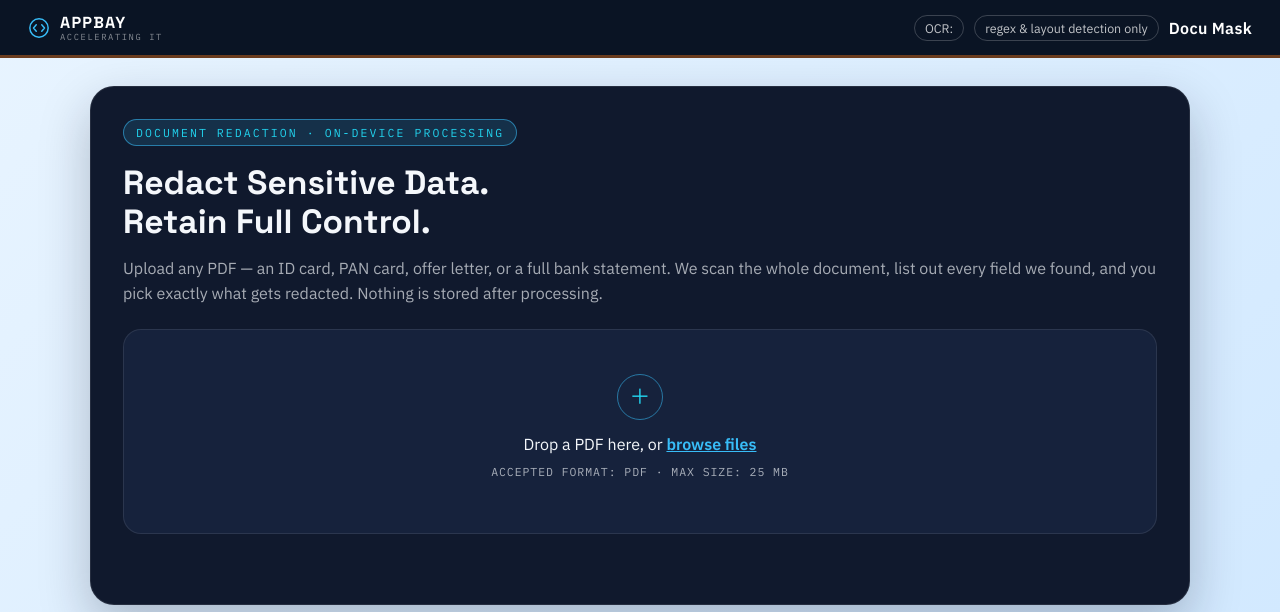
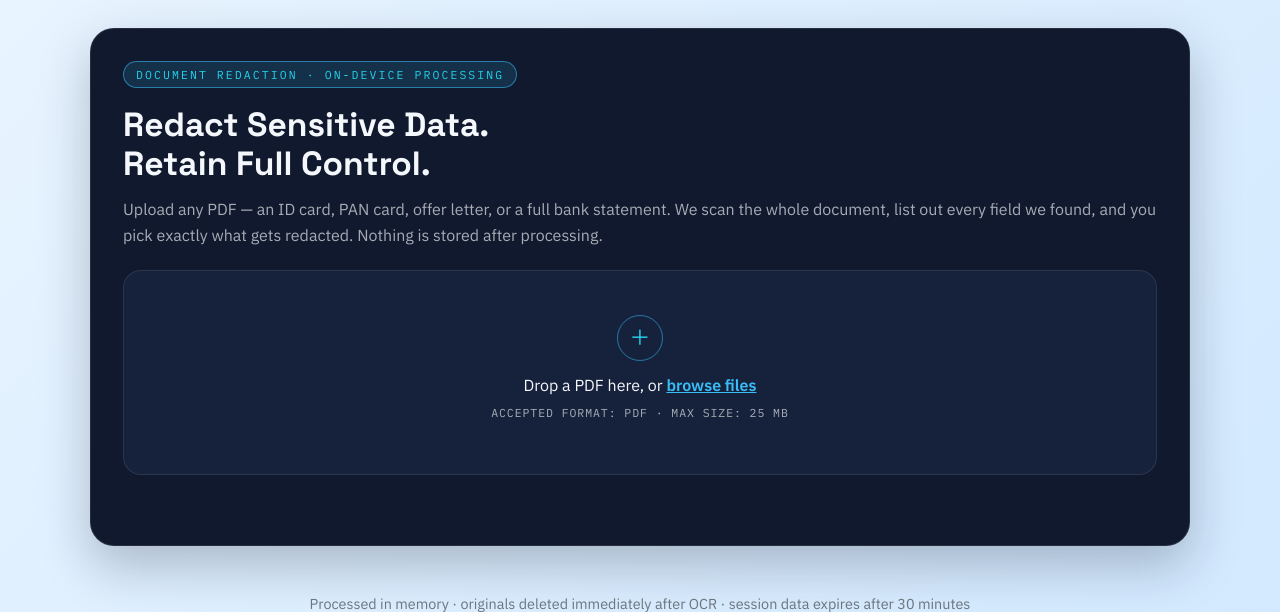
Before and after one commit to aayaan1999/masking-app-poc, a Flask app: template templates/index.html in a window 1280 px wide. Shown: the top 612 px of the page. Run offline with Flask 3, Linux system fonts and the light colour scheme; the template is opened without the code that fills it, so the values that code supplies are empty.

Commit message:
Drop the app header and merge review+preview into one panel
Removes the topbar/branding entirely so the page is ready to be
embedded inside an Appian site that supplies its own header. Also
folds the detected-fields checklist and the visual preview into a
single panel: after upload, the upload panel disappears and exactly
one section is shown from then on, instead of two stacked panels.

Co-Authored-By: Claude Sonnet 5 <noreply@anthropic.com>
Claude-Session: https://claude.ai/code/session_01MReyopDtZNcfAbcfWkcJUi

```diff
--- a/static/script.js
+++ b/static/script.js
@@ -1,8 +1,6 @@
 const stepUpload = document.getElementById('step-upload');
-const stepReview = document.getElementById('step-review');
 const stepPreview = document.getElementById('step-preview');
 const groupsContainer = document.getElementById('groups-container');
-const reviewSubhead = document.getElementById('review-subhead');
 const dropzone = document.getElementById('dropzone');
 const fileInput = document.getElementById('file-input');
 const fileName = document.getElementById('file-name');
@@ -87,11 +85,11 @@ function pollJobStatus(jobId) {
         numPages = data.num_pages || (data.extra && data.extra.num_pages) || 1;
         pageSizes = sizes;
         allInstances = instances;
-        renderGroups(groups, message);
-        previewSubhead.textContent = `${numPages} page(s) scanned. Draw a box on the preview to create a custom redaction.`;
+        renderGroups(groups);
+        const fieldsMsg = message || 'Select what to mask below, or draw a box on the preview.';
+        previewSubhead.textContent = `${numPages} page(s) scanned. ${fieldsMsg}`;
         initPreview();
         stepUpload.hidden = true;
-        stepReview.hidden = false;
         stepPreview.hidden = false;
         setStatus(uploadStatus, '');
       }
@@ -99,14 +97,13 @@ function pollJobStatus(jobId) {
     .catch((err) => setStatus(uploadStatus, err.message || 'Processing failed', true));
 }
 
-function renderGroups(groups, message) {
+function renderGroups(groups) {
   const groupList = Array.isArray(groups) ? groups : [];
   groupsContainer.innerHTML = '';
   selectedGroupIds.clear();
   selectedInstanceIds.clear();
   groupsById = {};
   groupList.forEach((g) => { groupsById[g.group_id] = g; });
-  reviewSubhead.textContent = message || 'Select what to mask. Fields are grouped by type — checking one masks every occurrence.';
   if (!groupList.length) {
     groupsContainer.innerHTML = '<p class="empty-state">No fields detected automatically. You can still use the description box below, or draw boxes directly on the preview.</p>';
     return;
@@ -389,7 +386,6 @@ maskBtn.addEventListener('click', () => {
 });
 
 backBtn.addEventListener('click', () => {
-  stepReview.hidden = true;
   stepPreview.hidden = true;
   stepUpload.hidden = false;
   groupsContainer.innerHTML = '';
@@ -402,7 +398,6 @@ backBtn.addEventListener('click', () => {
   allInstances = [];
   groupsById = {};
   instructionsInput.value = '';
-  reviewSubhead.textContent = 'Select what to mask. Fields are grouped by type — checking one masks every occurrence.';
   setStatus(uploadStatus, '');
   setStatus(maskStatus, '');
   currentJobId = null;
--- a/static/style.css
+++ b/static/style.css
@@ -19,19 +19,6 @@ body {
   min-height: 100vh;
   background: linear-gradient(135deg, #e8f4ff 0%, #d0e8ff 100%);
 }
-
-.topbar {
-  display: flex; justify-content: space-between; align-items: center;
-  padding: 14px 28px; background: #0a1424; border-bottom: 3px solid #6b3d1f;
-}
-.topbar__brand { display: flex; align-items: center; gap: 10px; }
-.topbar__logo { color: var(--cyan); display: flex; }
-.topbar__wordmark { font-family: 'Space Grotesk', sans-serif; font-weight: 700; letter-spacing: 0.08em; color: #fff; display: flex; flex-direction: column; line-height: 1.1; }
-.topbar__tagline { font-family: 'IBM Plex Mono', monospace; font-size: 0.55rem; font-weight: 400; letter-spacing: 0.18em; color: rgba(255,255,255,0.5); }
-.topbar__meta { display: flex; gap: 10px; align-items: center; flex-wrap: wrap; }
-.topbar__product { color: #fff; font-weight: 600; letter-spacing: 0.02em; }
-.pill { border: 1px solid rgba(255,255,255,0.2); padding: 4px 10px; border-radius: 999px; font-size: 0.78rem; color: rgba(255,255,255,0.75); }
-.pill--on { background: var(--cyan-soft); border-color: var(--cyan-border); color: var(--cyan-strong); }
 
 .layout { max-width: 1100px; margin: 0 auto; padding: 28px 24px; display: flex; flex-direction: column; gap: 24px; }
 
--- a/templates/index.html
+++ b/templates/index.html
@@ -12,23 +12,6 @@
 <body>
 
 <div class="grain"></div>
-
-<header class="topbar">
-  <div class="topbar__brand">
-    <span class="topbar__logo">
-      <svg viewBox="0 0 24 24" width="22" height="22" fill="none" xmlns="http://www.w3.org/2000/svg">
-        <circle cx="12" cy="12" r="10" stroke="currentColor" stroke-width="1.6"/>
-        <path d="M9 8.5 6 12l3 3.5M15 8.5 18 12l-3 3.5" stroke="currentColor" stroke-width="1.6" stroke-linecap="round" stroke-linejoin="round"/>
-      </svg>
-    </span>
-    <span class="topbar__wordmark">APPBAY<span class="topbar__tagline">ACCELERATING IT</span></span>
-  </div>
-  <div class="topbar__meta">
-    <span class="pill{% if 'urd' in ocr_languages or 'ara' in ocr_languages %} pill--on{% endif %}">OCR: {{ ocr_languages }}</span>
-    {% if ner_active %}<span class="pill pill--on">NER model active</span>{% else %}<span class="pill">regex &amp; layout detection only</span>{% endif %}
-    <span class="topbar__product">Docu Mask</span>
-  </div>
-</header>
 
 <main class="layout">
 
@@ -54,10 +37,14 @@
     <div id="upload-status" class="status"></div>
   </section>
 
-  <!-- STEP 2: review detected fields (hidden until /extract returns) -->
-  <section id="step-review" class="panel step" hidden>
-    <h2 class="headline headline--sm">We found these fields</h2>
-    <p class="subhead" id="review-subhead">Select what to mask. Fields are grouped by type — checking one masks every occurrence.</p>
+  <!-- STEP 2: single combined panel (hidden until /extract returns) — the
+       upload panel above disappears once a file is picked, and this is
+       the only panel shown from then on: detected-field checklist, the
+       visual preview with drawable boxes, and the mask action all live
+       here together. -->
+  <section id="step-preview" class="panel step" hidden>
+    <h2 class="headline headline--sm">Review the document</h2>
+    <p class="subhead" id="preview-subhead">Draw a box on the preview to create a custom redaction.</p>
 
     <div id="groups-container" class="groups"></div>
 
@@ -65,12 +52,6 @@
       <label for="instructions" class="instructions__legend">ANYTHING ELSE? DESCRIBE IT IN PLAIN ENGLISH</label>
       <textarea id="instructions" placeholder='e.g. mask the name John Smith, redact "Acme Corp" everywhere, or mask all records for Sarah Ahmed'></textarea>
     </div>
-  </section>
-
-  <!-- STEP 2b: visual preview with detection boxes, drawable regions -->
-  <section id="step-preview" class="panel step" hidden>
-    <h2 class="headline headline--sm">Review the document</h2>
-    <p class="subhead" id="preview-subhead">Draw a box on the preview to create a custom redaction.</p>
 
     <div class="preview-layout">
       <div class="preview-main">
```
